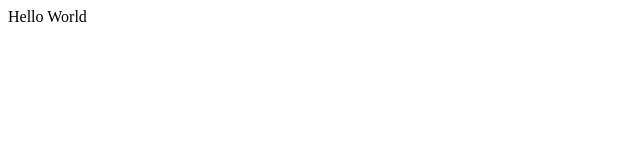
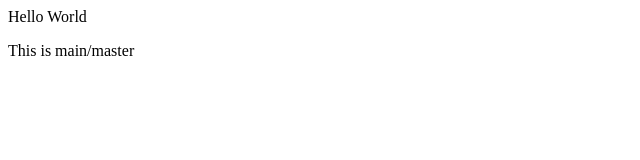
Before and after one commit to aldowista/demo-repo, a plain HTML site: page index.html in a window 1280 px wide. Shown: the whole page, without its empty margins (0-640 px from the left). Drawn offline with Linux system fonts and the light colour scheme.

Commit message:
Added This is main/master

```diff
--- a/index.html
+++ b/index.html
@@ -1 +1,2 @@
 <div> Hello World</div>
+<p> This is main/master</p>
```
